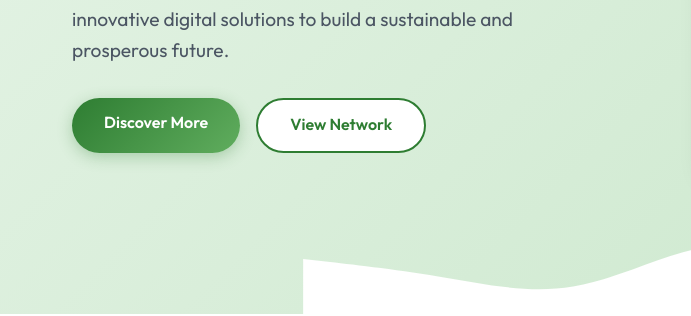
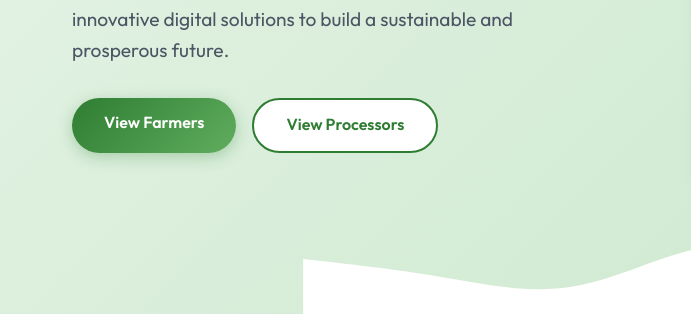
Before and after one commit to Geralddoc/farmer-and-agro-website-2026, a plain HTML site: page index.html in a window 1280 px wide. Shown: the part 486-802 px from the top of the page, 0-691 px from the left. Drawn offline with Linux system fonts and the light colour scheme.

Commit message:
Update index.html

```diff
--- a/index.html
+++ b/index.html
@@ -33,8 +33,8 @@
                     <p>Connecting Farmers and Agro Processors through innovative digital solutions to build a
                         sustainable and prosperous future.</p>
                     <div class="hero-buttons">
-                        <a href="#learn-more" class="btn btn-primary">Discover More</a>
-                        <a href="#farmers" class="btn btn-secondary">View Network</a>
+                        <a href="farmers.html" class="btn btn-primary">View Farmers</a>
+                        <a href="processors.html" class="btn btn-secondary">View Processors</a>
                     </div>
                 </div>
                 <div class="hero-image">
```
